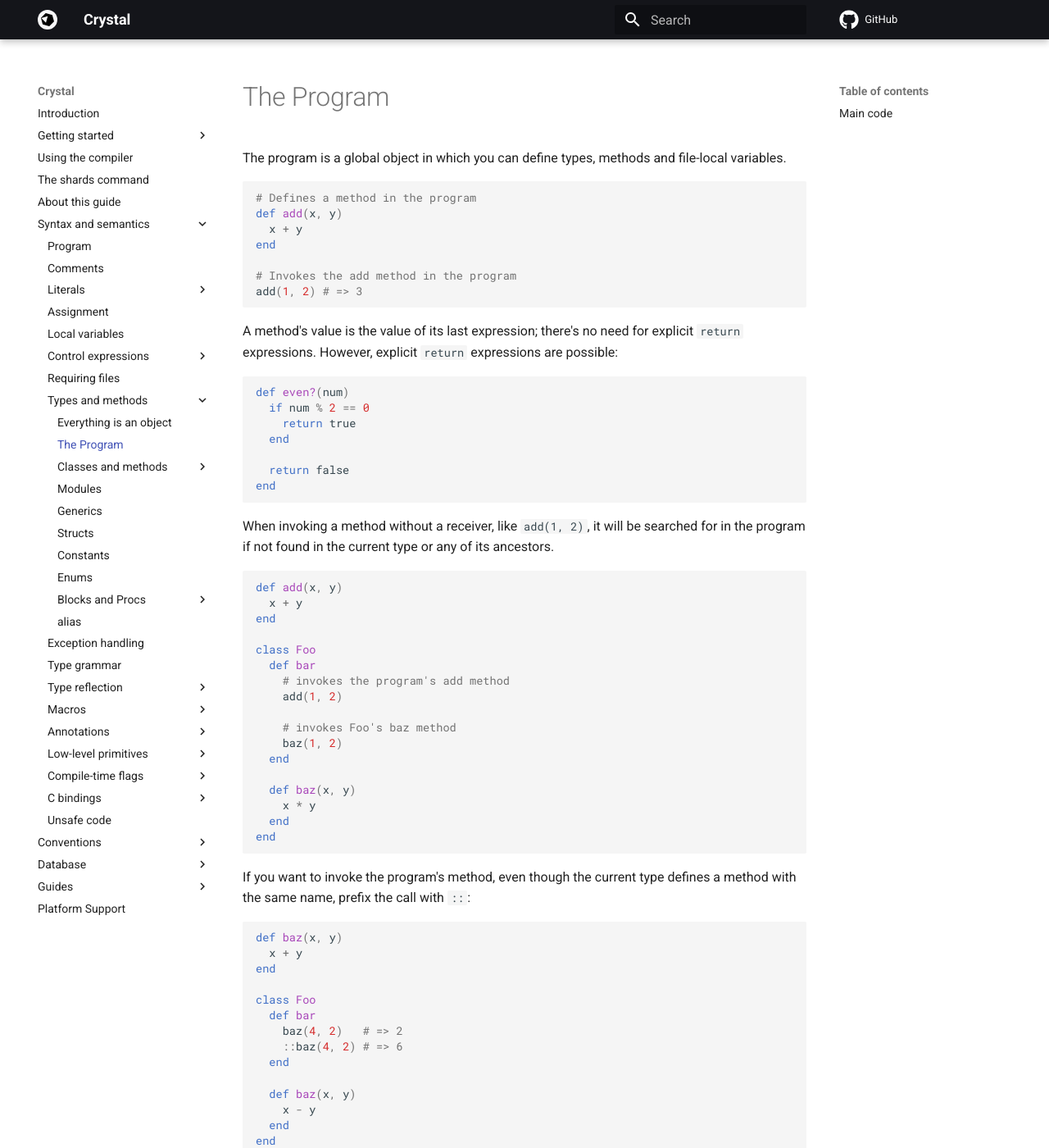
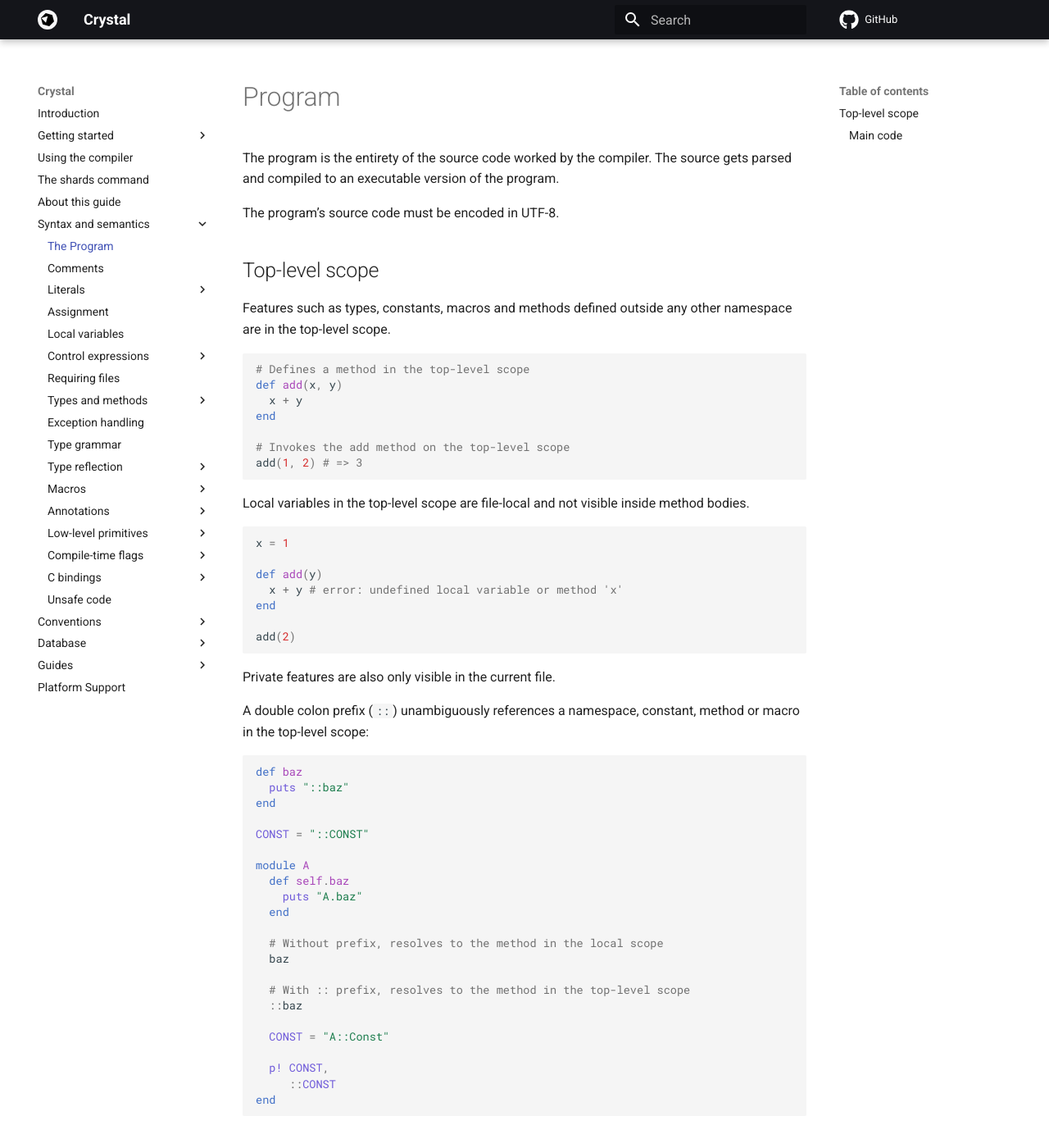
Before and after one commit to crystal-lang/crystal-book, an MkDocs documentation site: the page built from docs/syntax_and_semantics/the_program.md, in a window 1280 px wide and 1400 px high. Shown: the whole window at 82% size. Built offline with MkDocs 1.6.1 and Material for MkDocs 9.7.7, drawn with Linux system fonts in a browser that asks for light colours; comment, search, counter and statistics services are not loaded; some of the changed text lies outside the part shown.

Commit message:
Unify program.md and the_program.md

````diff
--- a/docs/syntax_and_semantics/the_program.md
+++ b/docs/syntax_and_semantics/the_program.md
@@ -1,71 +1,26 @@
-# The Program
+# Program
 
-The program is a global object in which you can define types, methods and file-local variables.
+The program is the entirety of the source code worked by the compiler. The source gets parsed and compiled to an executable version of the program.
+
+The program’s source code must be encoded in UTF-8.
+
+
+
+## Top-level scope
+
+Features such as types, constants, macros and methods defined outside any other namespace are in the top-level scope.
 
 ```crystal
-# Defines a method in the program
+# Defines a method in the top-level scope
 def add(x, y)
   x + y
 end
 
-# Invokes the add method in the program
+# Invokes the add method on the top-level scope
 add(1, 2) # => 3
 ```
 
-A method's value is the value of its last expression; there's no need for explicit `return` expressions. However, explicit `return` expressions are possible:
-
-```crystal
-def even?(num)
-  if num % 2 == 0
-    return true
-  end
-
-  return false
-end
-```
-
-When invoking a method without a receiver, like `add(1, 2)`, it will be searched for in the program if not found in the current type or any of its ancestors.
-
-```crystal
-def add(x, y)
-  x + y
-end
-
-class Foo
-  def bar
-    # invokes the program's add method
-    add(1, 2)
-
-    # invokes Foo's baz method
-    baz(1, 2)
-  end
-
-  def baz(x, y)
-    x * y
-  end
-end
-```
-
-If you want to invoke the program's method, even though the current type defines a method with the same name, prefix the call with `::`:
-
-```crystal
-def baz(x, y)
-  x + y
-end
-
-class Foo
-  def bar
-    baz(4, 2)   # => 2
-    ::baz(4, 2) # => 6
-  end
-
-  def baz(x, y)
-    x - y
-  end
-end
-```
-
-Variables declared in a program are not visible inside methods:
+Local variables in the top-level scope are file-local and not visible inside method bodies.
 
 ```crystal
 x = 1
@@ -77,22 +32,49 @@ end
 add(2)
 ```
 
-Parentheses in method invocations are optional:
+Private features are also only visible in the current file.
+
+A double colon prefix (`::`) unambiguously references a namespace, constant, method or macro in the top-level scope:
 
 ```crystal
-add 1, 2 # same as add(1, 2)
+def baz
+  puts "::baz"
+end
+
+CONST = "::CONST"
+
+module A
+  def self.baz
+    puts "A.baz"
+  end
+
+  # Without prefix, resolves to the method in the local scope
+  baz
+
+  # With :: prefix, resolves to the method in the top-level scope
+  ::baz
+
+  CONST = "A::Const"
+
+  p! CONST,
+     ::CONST
+end
 ```
 
-## Main code
+### Main code
 
-Main code, the code that is run when you compile and run a program, can be written directly in a source file without the need to put it in a special "main" method:
+Any expression that is neither a method, macro, constant or type definition, or in a method or macro body,
+is part of the main code.
+Main code is executed when the program starts in the order of the source file's inclusion.
+
+There is no need to use a special entry point for the main code (such as a `main` method).
 
 ```crystal
 # This is a program that prints "Hello Crystal!"
 puts "Hello Crystal!"
 ```
 
-Main code can also be inside type declarations:
+Main code can also be inside namespaces:
 
 ```crystal
 # This is a program that prints "Hello"
````
Also changed, not shown: docs/SUMMARY.md (+1 -2 lines), docs/syntax_and_semantics/program.md (deleted, +0 -8 lines).
